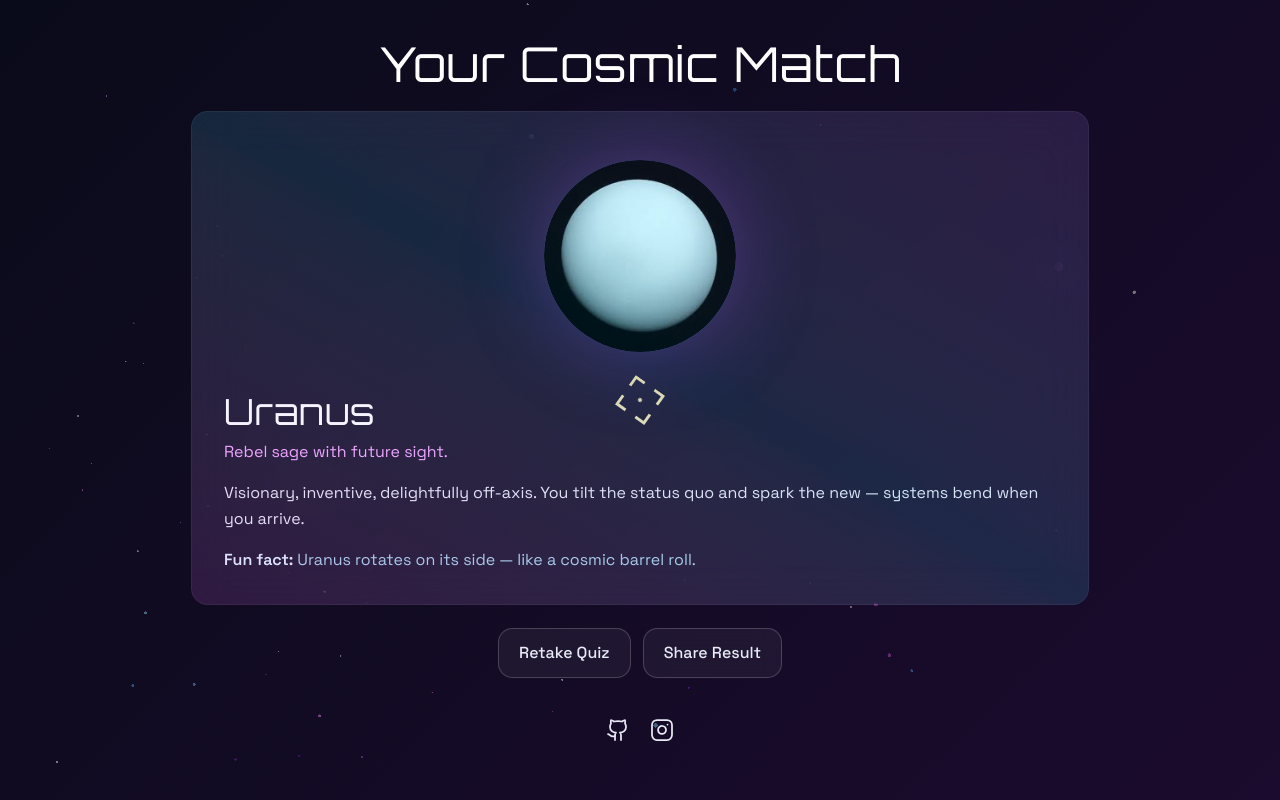
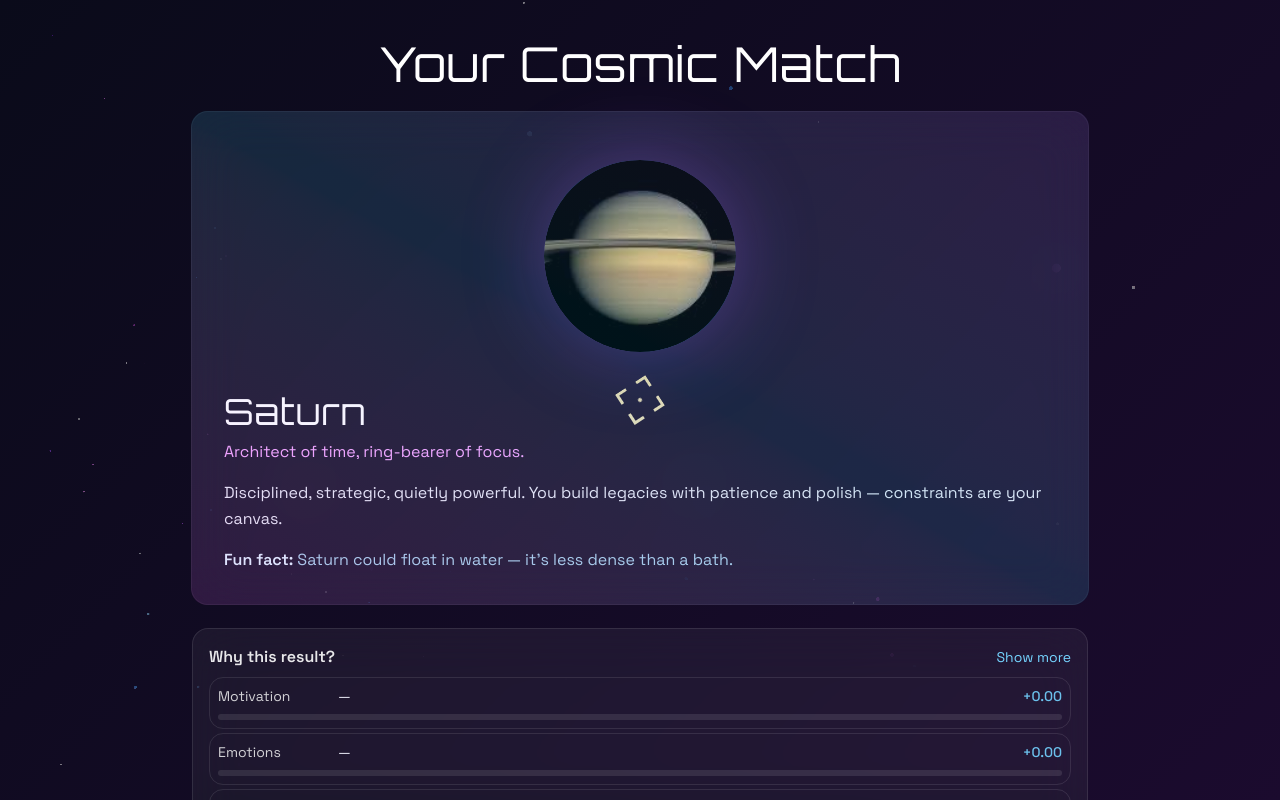
Before and after one commit to Alilo2005/planets_quiz, a Next.js app: page /result in a window 1280 px wide. Shown: the top 800 px of the page. Built offline with nearby package versions, Linux system fonts and the light colour scheme; no server answers; a web font is replaced by a local one.

Commit message:
Integrate Google Analytics events for option selection and quiz completion; add WhyThisResult component for detailed result analysis

```diff
--- a/app/quiz/[step]/page.tsx
+++ b/app/quiz/[step]/page.tsx
@@ -6,6 +6,7 @@ import QuestionCard from "@/components/QuestionCard";
 import CosmicButton from "@/components/CosmicButton";
 import ProgressBar from "@/components/ProgressBar";
 import DecryptedText from "@/components/DecryptedText";
+import { gaEvent } from "@/lib/gtag";
 
 export default function QuizStep() {
   const router = useRouter();
@@ -22,6 +23,14 @@ export default function QuizStep() {
 
   function onSelect(aId: string) {
     setAnswer(q.id, aId);
+    const opt = q.options.find((o) => o.id === aId);
+    // Fire GA event for option selection (non-PII)
+    gaEvent("select_option", {
+      question_id: q.id,
+      question_topic: q.topic,
+      answer_id: aId,
+      weights: opt?.weights ?? {},
+    });
   }
 
   return (
--- a/app/result/page.tsx
+++ b/app/result/page.tsx
@@ -1,20 +1,30 @@
 "use client";
 import Head from "next/head";
-import { useMemo, useState } from "react";
+import { useEffect, useMemo, useState } from "react";
 import { useRouter } from "next/navigation";
 import { useQuiz } from "@/lib/quizContext";
-import { computeResult, planets } from "@/lib/quizData";
+import { computeResult, planets, questions } from "@/lib/quizData";
 import PlanetResultCard from "@/components/PlanetResultCard";
+import WhyThisResult from "@/components/WhyThisResult";
 import DecryptedText from "@/components/DecryptedText";
 import { Github, Instagram } from "lucide-react";
 import CosmicButton from "@/components/CosmicButton";
+import { gaEvent } from "@/lib/gtag";
 
 export default function ResultPage() {
   const router = useRouter();
-  const { scores, reset } = useQuiz();
+  const { scores, reset, answers } = useQuiz();
   const planetId = useMemo(() => computeResult(scores), [scores]);
   const planet = planets[planetId];
   const [shared, setShared] = useState<string | null>(null);
+  // no local breakdown state; WhyThisResult builds it from questions + answers
+
+  // Fire GA completion event
+  useEffect(() => {
+    gaEvent("complete_quiz", {
+      result_planet: planetId,
+    });
+  }, [planetId]);
 
   async function share() {
     const text = `I just discovered my cosmic match: ${planet.name} ${planet.emoji} — ${planet.tagline}. What planet are you?`;
@@ -60,6 +70,7 @@ export default function ResultPage() {
         />
       </h1>
       <PlanetResultCard planet={planet} />
+      <WhyThisResult planetId={planetId as any} scores={scores} questions={questions} answers={answers} />
       <div className="flex items-center justify-center gap-3">
         <CosmicButton onClick={() => { reset(); router.push("/"); }}>
           <DecryptedText text="Retake Quiz" animateOn="view" encryptedClassName="text-fuchsia-300/70" />
--- /dev/null
+++ b/components/WhyThisResult.tsx
@@ -0,0 +1,65 @@
+"use client";
+import { motion } from "framer-motion";
+import { useMemo, useState } from "react";
+import { PLANET_IDS, getAdjustedScores, rankPlanets } from "@/lib/quizData";
+import type { PlanetId, Question } from "@/lib/types";
+
+export default function WhyThisResult({
+  planetId,
+  scores,
+  questions,
+  answers,
+}: {
+  planetId: PlanetId;
+  scores: Partial<Record<PlanetId, number>>;
+  questions: Question[];
+  answers: Record<string, string | undefined>;
+}) {
+  const adjusted = useMemo(() => getAdjustedScores(scores), [scores]);
+  const ranked = useMemo(() => rankPlanets(scores), [scores]);
+
+  const rows = useMemo(() => {
+    return questions.map((q) => {
+      const optId = answers[q.id];
+      const opt = q.options.find((o) => o.id === optId);
+      const contribution = opt?.weights?.[planetId] ?? 0;
+      return { qId: q.id, topic: q.topic, answer: opt?.text, contribution };
+    });
+  }, [questions, answers, planetId]);
+
+  const [expanded, setExpanded] = useState(false);
+
+  return (
+    <div className="max-w-4xl mx-auto">
+      {/* Confidence bar removed as requested */}
+
+      <div className="rounded-2xl border border-white/10 bg-white/5 backdrop-blur-xl p-3 md:p-4">
+        <div className="flex items-center justify-between mb-2">
+          <h2 className="text-white/90 font-semibold">Why this result?</h2>
+          <button onClick={() => setExpanded((v) => !v)} className="text-sm text-sky-300 hover:text-sky-200">
+            {expanded ? "Show less" : "Show more"}
+          </button>
+        </div>
+        <ul className="grid gap-1">
+          {(expanded ? rows : rows.slice(0, 4)).map((row) => (
+            <li key={row.qId} className="relative rounded-xl border border-white/10 p-2">
+              <div className="flex items-baseline gap-2 text-white/80">
+                <span className="capitalize min-w-28 text-sm">{row.topic}</span>
+                <span className="flex-1 truncate text-silver text-sm">{row.answer || "—"}</span>
+                <span className="text-sky-300/90 text-sm font-medium">+{row.contribution.toFixed(2)}</span>
+              </div>
+              <div className="mt-2 h-1.5 rounded bg-white/10 overflow-hidden">
+                <motion.div
+                  className="h-full bg-gradient-to-r from-fuchsia-500/80 via-sky-400/80 to-violet-500/80"
+                  initial={{ width: 0 }}
+                  animate={{ width: `${Math.min(100, Math.max(0, (row.contribution / 1) * 100))}%` }}
+                  transition={{ duration: 0.6, ease: "easeOut" }}
+                />
+              </div>
+            </li>
+          ))}
+        </ul>
+      </div>
+    </div>
+  );
+}
--- a/lib/quizData.ts
+++ b/lib/quizData.ts
@@ -9,7 +9,7 @@ export const questions: Question[] = [
       { id: "a", text: "Curiosity — I chase signals no one else hears.", weights: { mercury: 1, uranus: 0.5 } },
       { id: "b", text: "Connection — people are my orbit.", weights: { venus: 1, earth: 0.5 } },
       { id: "c", text: "Impact — I want to move moons.", weights: { mars: 1, jupiter: 0.5 } },
-      { id: "d", text: "Wonder — I vibe with the unknown.", weights: { neptune: 1, pluto: 0.5 } },
+  { id: "d", text: "Wonder — I vibe with the unknown.", weights: { neptune: 1 } },
     ],
   },
   {
@@ -19,7 +19,7 @@ export const questions: Question[] = [
     options: [
       { id: "a", text: "Light but quick — I bounce back fast.", weights: { mercury: 1 } },
       { id: "b", text: "Warm and magnetic — I attract harmony.", weights: { venus: 1, earth: 0.5 } },
-      { id: "c", text: "Fiery — I burn bright when I care.", weights: { mars: 1, pluto: 0.5 } },
+  { id: "c", text: "Fiery — I burn bright when I care.", weights: { mars: 1 } },
       { id: "d", text: "Tidal — deep and slow-moving.", weights: { neptune: 1, saturn: 0.5 } },
     ],
   },
@@ -31,7 +31,7 @@ export const questions: Question[] = [
       { id: "a", text: "I remix ideas at light speed.", weights: { mercury: 1, uranus: 0.5 } },
       { id: "b", text: "I craft beauty that feels timeless.", weights: { venus: 1, saturn: 0.5 } },
       { id: "c", text: "I prototype bold things that work.", weights: { mars: 1, jupiter: 0.5 } },
-      { id: "d", text: "I channel dreams and symbolism.", weights: { neptune: 1, pluto: 0.5 } },
+  { id: "d", text: "I channel dreams and symbolism.", weights: { neptune: 1 } },
     ],
   },
   {
@@ -42,7 +42,7 @@ export const questions: Question[] = [
       { id: "a", text: "Navigator — maps, signals, and strategy.", weights: { mercury: 0.8, saturn: 0.8 } },
       { id: "b", text: "Harmonizer — morale, vibes, and culture.", weights: { venus: 1, earth: 0.5 } },
       { id: "c", text: "Commander — goals, momentum, results.", weights: { mars: 1, jupiter: 0.5 } },
-      { id: "d", text: "Wildcard — visionary moves, rule-bender.", weights: { uranus: 1, pluto: 0.5 } },
+  { id: "d", text: "Wildcard — visionary moves, rule-bender.", weights: { uranus: 1 } },
     ],
   },
   {
@@ -75,7 +75,7 @@ export const questions: Question[] = [
       { id: "a", text: "Assess signals and adapt quickly.", weights: { mercury: 1, uranus: 0.5 } },
       { id: "b", text: "Protect the crew and stabilize.", weights: { earth: 1, venus: 0.5 } },
       { id: "c", text: "Charge through with grit.", weights: { mars: 1, saturn: 0.5 } },
-      { id: "d", text: "Look for the hidden meaning.", weights: { pluto: 1, neptune: 0.5 } },
+  { id: "d", text: "Look for the hidden meaning.", weights: { neptune: 1 } },
     ],
   },
   {
@@ -86,7 +86,7 @@ export const questions: Question[] = [
       { id: "a", text: "Truth and understanding.", weights: { jupiter: 1, mercury: 0.5 } },
       { id: "b", text: "Love and beauty.", weights: { venus: 1, earth: 0.3 } },
       { id: "c", text: "Discipline and legacy.", weights: { saturn: 1, mars: 0.3 } },
-      { id: "d", text: "Transformation and freedom.", weights: { pluto: 1, uranus: 0.5 } },
+  { id: "d", text: "Transformation and freedom.", weights: { uranus: 1 } },
     ],
   },
   {
@@ -191,20 +191,10 @@ export const planets: Record<PlanetId, PlanetInfo> = {
     imageUrl: "/planets/neptune.jpg",
     imageAlt: "Neptune planet image",
   },
-  pluto: {
-    id: "pluto",
-    name: "Pluto",
-    emoji: "🧿",
-    tagline: "Underworld alchemist of change.",
-    description:
-      "Deep, transformative, and magnetic. You find meaning in molten cores — endings become portals in your hands.",
-    funFact: "Pluto has a heart-shaped glacier named Tombaugh Regio.",
-    // No local image available for Pluto; fallback to emoji
-  },
 };
 
 // Planet id list reused in normalization and scoring
-const PLANET_IDS: PlanetId[] = [
+export const PLANET_IDS: PlanetId[] = [
   "mercury",
   "venus",
   "earth",
@@ -213,7 +203,6 @@ const PLANET_IDS: PlanetId[] = [
   "saturn",
   "uranus",
   "neptune",
-  "pluto",
 ];
 
 // Compute how often each planet appears (and with what weight) across all options.
@@ -232,7 +221,7 @@ const PLANET_OPPORTUNITY: Record<PlanetId, number> = (() => {
 })();
 
 // Scale factors so that each planet's total opportunity is normalized around the average.
-const PLANET_NORMALIZATION: Record<PlanetId, number> = (() => {
+export const PLANET_NORMALIZATION: Record<PlanetId, number> = (() => {
   const vals = PLANET_IDS.map((id) => PLANET_OPPORTUNITY[id] || 0);
   const sum = vals.reduce((a, b) => a + b, 0);
   const avg = (sum / PLANET_IDS.length) || 1;
@@ -242,6 +231,27 @@ const PLANET_NORMALIZATION: Record<PlanetId, number> = (() => {
   ) as Record<PlanetId, number>;
   return out;
 })();
+
+// Public helper: apply normalization to raw scores
+export function getAdjustedScores(scores: Partial<Record<PlanetId, number>>): Record<PlanetId, number> {
+  const out: Record<PlanetId, number> = Object.fromEntries(PLANET_IDS.map((id) => [id, 0])) as Record<PlanetId, number>;
+  for (const id of PLANET_IDS) {
+    const raw = scores[id] ?? 0;
+    out[id] = raw * (PLANET_NORMALIZATION[id] ?? 1);
+  }
+  return out;
+}
+
+// Public helper: return planets ranked by adjusted score, desc
+export function rankPlanets(scores: Partial<Record<PlanetId, number>>): Array<{ id: PlanetId; score: number }> {
+  const adjusted = getAdjustedScores(scores);
+  return PLANET_IDS
+    .map((id) => ({ id, score: adjusted[id] }))
+    .sort((a, b) => b.score - a.score);
+}
+
+// Public helper: return normalization-adjusted planet scores
+// (Duplicate removed) getAdjustedScores is defined above.
 
 // Deterministic tie-breaking to avoid bias toward earlier planets in the list.
 export function computeResult(scores: Partial<Record<PlanetId, number>>): PlanetId {
--- a/lib/types.ts
+++ b/lib/types.ts
@@ -6,8 +6,7 @@ export type PlanetId =
   | "jupiter"
   | "saturn"
   | "uranus"
-  | "neptune"
-  | "pluto";
+  | "neptune";
 
 export interface AnswerOption {
   id: string;
```
